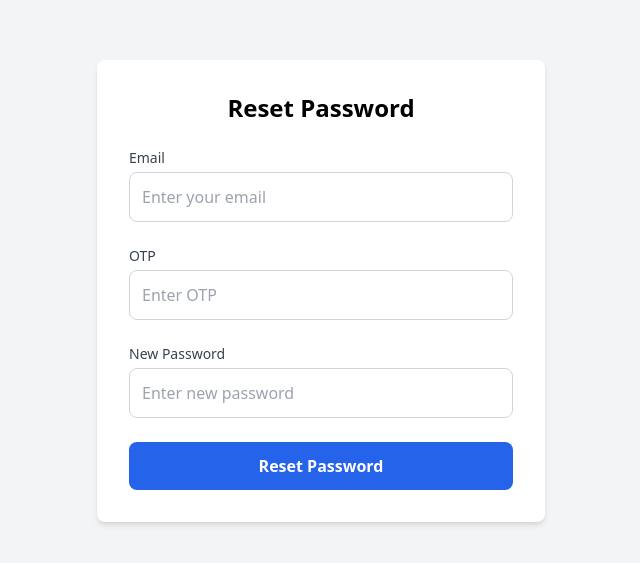
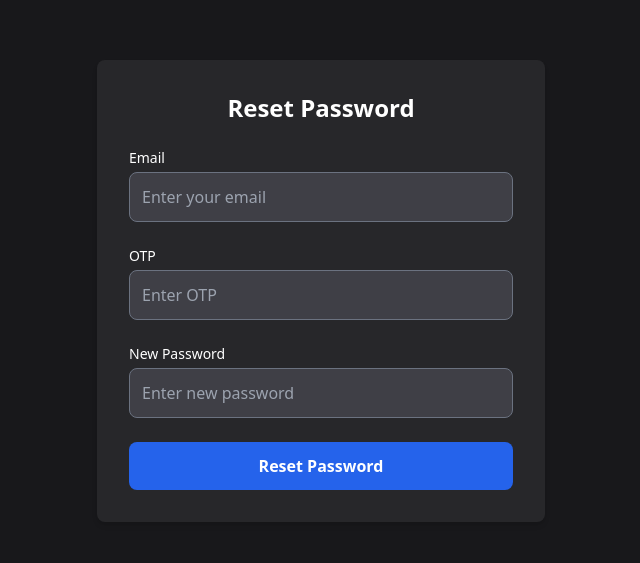
Before and after one commit to Sameer6386/Admin, a Next.js app: page /reset-password in a window 1280 px wide. Shown: the part 109-672 px from the top of the page, without its empty margins (319-959 px from the left). Built offline with nearby package versions, Linux system fonts and the light colour scheme.

Commit message:
otp done

```diff
--- a/pages/index.jsx
+++ b/pages/index.jsx
@@ -13,17 +13,6 @@ export default function HomePage() {
     <div className="h-screen bg-zinc-900 text-zinc-200 flex flex-col">
       <header className="flex justify-between items-center p-6 bg-zinc-800">
         <h1 className="text-xl font-bold">Techizons</h1>
-        <nav>
-          <a href="#features" className="px-4 hover:underline">
-            Features
-          </a>
-          <a href="#about" className="px-4 hover:underline">
-            About Us
-          </a>
-          <a href="#contact" className="px-4 hover:underline">
-            Contact
-          </a>
-        </nav>
       </header>
 
       <main className="flex-1 flex flex-col justify-center items-center">
--- a/pages/request-otp.js
+++ b/pages/request-otp.js
@@ -17,19 +17,21 @@ const RequestOTP = () => {
   };
 
   return (
-    <div className="min-h-screen flex items-center justify-center bg-gray-100">
-      <div className="w-full max-w-md bg-white p-8 rounded-lg shadow-md">
-        <h2 className="text-2xl font-bold text-center mb-6">Request OTP</h2>
+    <div className="min-h-screen flex items-center justify-center bg-zinc-900">
+      <div className="w-full max-w-md bg-zinc-800 p-8 rounded-lg shadow-md">
+        <h2 className="text-2xl text-white font-bold text-center mb-6">
+          Request OTP
+        </h2>
         <form onSubmit={handleSubmit} className="space-y-6">
           <div>
-            <label className="block text-sm font-medium text-gray-700">
+            <label className="block text-sm font-medium text-white">
               Email
             </label>
             <input
               type="email"
               value={email}
               onChange={(e) => setEmail(e.target.value)}
-              className="w-full p-3 border border-gray-300 rounded-lg mt-1 focus:ring-blue-500 focus:border-blue-500"
+              className="w-full p-3 border border-gray-500 bg-zinc-700 text-white rounded-lg mt-1 focus:ring-blue-500 focus:border-blue-500"
               placeholder="Enter your email"
               required
             />
--- a/pages/reset-password.js
+++ b/pages/reset-password.js
@@ -5,9 +5,11 @@ const ResetPassword = () => {
   const [otp, setOtp] = useState("");
   const [newPassword, setNewPassword] = useState("");
   const [message, setMessage] = useState("");
+  const [loading, setLoading] = useState(false); // Loading state
 
   const handleSubmit = async (e) => {
     e.preventDefault();
+    setLoading(true); // Start loading when submitting
     const res = await fetch("/api/auth/reset-password", {
       method: "POST",
       headers: { "Content-Type": "application/json" },
@@ -16,57 +18,82 @@ const ResetPassword = () => {
 
     const data = await res.json();
     setMessage(data.message);
+    setLoading(false); // Stop loading after the request is done
   };
 
   return (
-    <div className="min-h-screen flex items-center justify-center bg-gray-100">
-      <div className="w-full max-w-md bg-white p-8 rounded-lg shadow-md">
-        <h2 className="text-2xl font-bold text-center mb-6">Reset Password</h2>
+    <div className="min-h-screen flex items-center justify-center bg-zinc-900">
+      <div className="w-full max-w-md bg-zinc-800 p-8 rounded-lg shadow-md">
+        <h2 className="text-2xl font-bold text-white text-center mb-6">
+          Reset Password
+        </h2>
         <form onSubmit={handleSubmit} className="space-y-6">
           <div>
-            <label className="block text-sm font-medium text-gray-700">
+            <label className="block text-sm font-medium text-white">
               Email
             </label>
             <input
               type="email"
               value={email}
               onChange={(e) => setEmail(e.target.value)}
-              className="w-full p-3 border border-gray-300 rounded-lg mt-1 focus:ring-blue-500 focus:border-blue-500"
+              className="w-full p-3 border border-gray-500 bg-zinc-700 text-white rounded-lg mt-1 focus:ring-blue-500 focus:border-blue-500"
               placeholder="Enter your email"
               required
             />
           </div>
           <div>
-            <label className="block text-sm font-medium text-gray-700">
-              OTP
-            </label>
+            <label className="block text-sm font-medium text-white">OTP</label>
             <input
               type="text"
               value={otp}
               onChange={(e) => setOtp(e.target.value)}
-              className="w-full p-3 border border-gray-300 rounded-lg mt-1 focus:ring-blue-500 focus:border-blue-500"
+              className="w-full p-3 border border-gray-500 bg-zinc-700 text-white rounded-lg mt-1 focus:ring-blue-500 focus:border-blue-500"
               placeholder="Enter OTP"
               required
             />
           </div>
           <div>
-            <label className="block text-sm font-medium text-gray-700">
+            <label className="block text-sm font-medium text-white">
               New Password
             </label>
             <input
               type="password"
               value={newPassword}
               onChange={(e) => setNewPassword(e.target.value)}
-              className="w-full p-3 border border-gray-300 rounded-lg mt-1 focus:ring-blue-500 focus:border-blue-500"
+              className="w-full p-3 border border-gray-500 bg-zinc-700 text-white rounded-lg mt-1 focus:ring-blue-500 focus:border-blue-500"
               placeholder="Enter new password"
               required
             />
           </div>
           <button
             type="submit"
-            className="w-full bg-blue-600 text-white p-3 rounded-lg font-semibold hover:bg-blue-500"
+            className="w-full bg-blue-600 text-white p-3 rounded-lg font-semibold hover:bg-blue-500 flex items-center justify-center"
+            disabled={loading} // Disable button when loading
           >
-            Reset Password
+            {loading ? (
+              <svg
+                className="animate-spin h-5 w-5 mr-3 text-white"
+                xmlns="http://www.w3.org/2000/svg"
+                fill="none"
+                viewBox="0 0 24 24"
+              >
+                <circle
+                  className="opacity-25"
+                  cx="12"
+                  cy="12"
+                  r="10"
+                  stroke="currentColor"
+                  strokeWidth="4"
+                ></circle>
+                <path
+                  className="opacity-75"
+                  fill="currentColor"
+                  d="M4 12a8 8 0 018-8V0C5.373 0 0 5.373 0 12h4zM2 16l4-4h6l-4 4z"
+                ></path>
+              </svg>
+            ) : (
+              "Reset Password"
+            )}
           </button>
         </form>
         {message && (
```
Also changed, not shown: pages/dashboard.jsx (+0 -9 lines).
